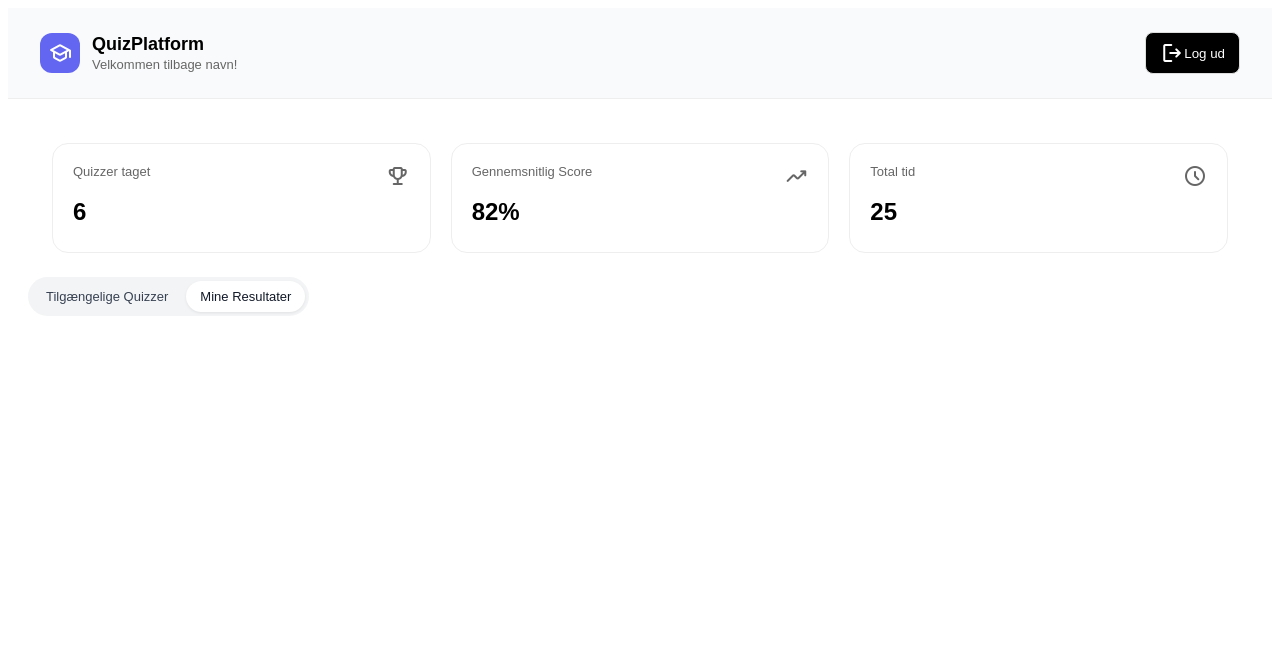
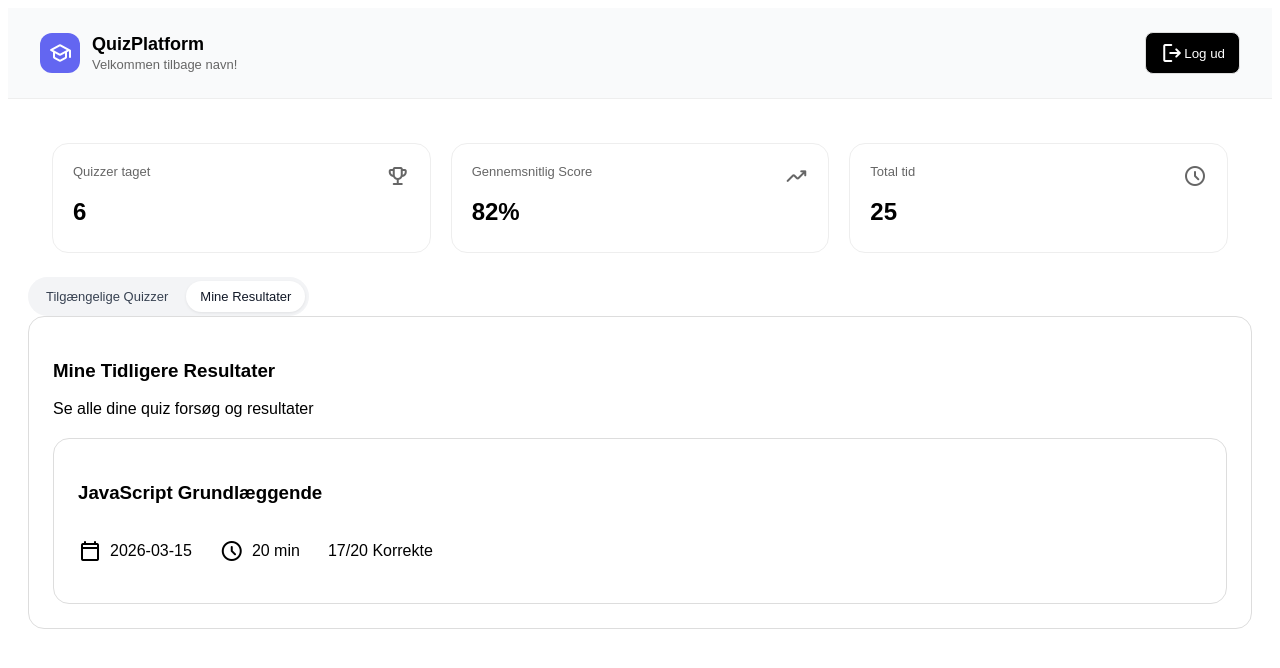
Before and after one commit to Amalieandreasen/projekt2-sem2, a Vue app in the folder frontend/vue-project/: page /bruger in a window 1280 px wide. Both pictures are taken after a click on the button "Mine Resultater". Shown: the top 668 px of the page. Built offline with nearby package versions, Linux system fonts and the light colour scheme.

Commit message:
user results

```diff
--- a/frontend/vue-project/src/components/UserResults.vue
+++ b/frontend/vue-project/src/components/UserResults.vue
@@ -9,83 +9,55 @@ const quizzes = [
     created: "2026-03-15",
     status: "Aktiv",
   },
-  {
-    id: 2,
-    name: "React Hooks",
-    questions: 15,
-    created: "2026-03-20",
-    status: "Aktiv",
-  },
-  {
-    id: 3,
-    name: "CSS Flexbox & Grid",
-    questions: 18,
-    created: "2026-03-25",
-    status: "Aktiv",
-  },
-  {
-    id: 4,
-    name: "TypeScript Typer",
-    questions: 12,
-    created: "2026-04-01",
-    status: "Inaktiv",
-  },
-  {
-    id: 5,
-    name: "Node.js & Express",
-    questions: 22,
-    created: "2026-04-05",
-    status: "Aktiv",
-  },
 ];
 </script>
 
 <template>
-  <section class="module-card">
-    <!-- <div class="module-header">
-      <div>
-        <h2>Quiz Filer</h2>
-        <p>Upload, administrer og slet quiz filer</p>
-      </div>
-      <div>
-        <button class="action-btn" @click="showModal = true">
-          Upload Quiz
-        </button>
+  <section class="results-module">
+    <h3>Mine Tidligere Resultater</h3>
+    <p>Se alle dine quiz forsøg og resultater</p>
+    <div class="module-card" v-for="quiz in quizzes" :key="quiz.id">
+      <h3>{{ quiz.name }}</h3>
+      <div class="results-info-wrapper">
+        <p class="results-info">
+          <span class="material-symbols-rounded"> calendar_today </span>
+          {{ quiz.created }}
+        </p>
+        <p class="results-info">
+          <span class="material-symbols-rounded"> schedule </span>
+          20 min
+        </p>
+        <p class="results-info">17/20 Korrekte</p>
       </div>
     </div>
-
-    <UploadQuizModal :isOpen="showModal" @close="showModal = false" />
-
-    <table class="data-table">
-      <thead>
-        <tr>
-          <th>Navn</th>
-          <th>Spørgsmål</th>
-          <th>Oprettet</th>
-          <th>Status</th>
-          <th>Handlinger</th>
-        </tr>
-      </thead>
-      <tbody>
-        <tr v-for="quiz in quizzes" :key="quiz.id">
-          <td>{{ quiz.name }}</td>
-          <td>{{ quiz.questions }} spørgsmål</td>
-          <td>{{ quiz.created }}</td>
-          <td>
-            <span
-              class="badge"
-              :class="quiz.status === 'Aktiv' ? 'badge-green' : 'badge-gray'">
-              {{ quiz.status }}
-            </span>
-          </td>
-          <td class="actions">
-            <button class="text-btn">Se</button>
-            <button class="icon-btn delete">Slet</button>
-          </td>
-        </tr>
-      </tbody>
-    </table> -->
   </section>
 </template>
 
-<style scoped></style>
+<style scoped>
+.results-module {
+  padding: 24px;
+  background: white;
+  border: 1px solid #ddd;
+  border-radius: 16px;
+}
+.module-card {
+  margin-top: 20px;
+  padding: 24px;
+  background: white;
+  border: 1px solid #ddd;
+  border-radius: 16px;
+  display: flex;
+  flex-direction: column;
+  justify-content: space-between;
+}
+.results-info-wrapper {
+  display: flex;
+  align-items: center;
+  gap: var(--space-2xl);
+}
+.results-info {
+  display: flex;
+  align-items: center;
+  gap: var(--space-xs);
+}
+</style>
```
